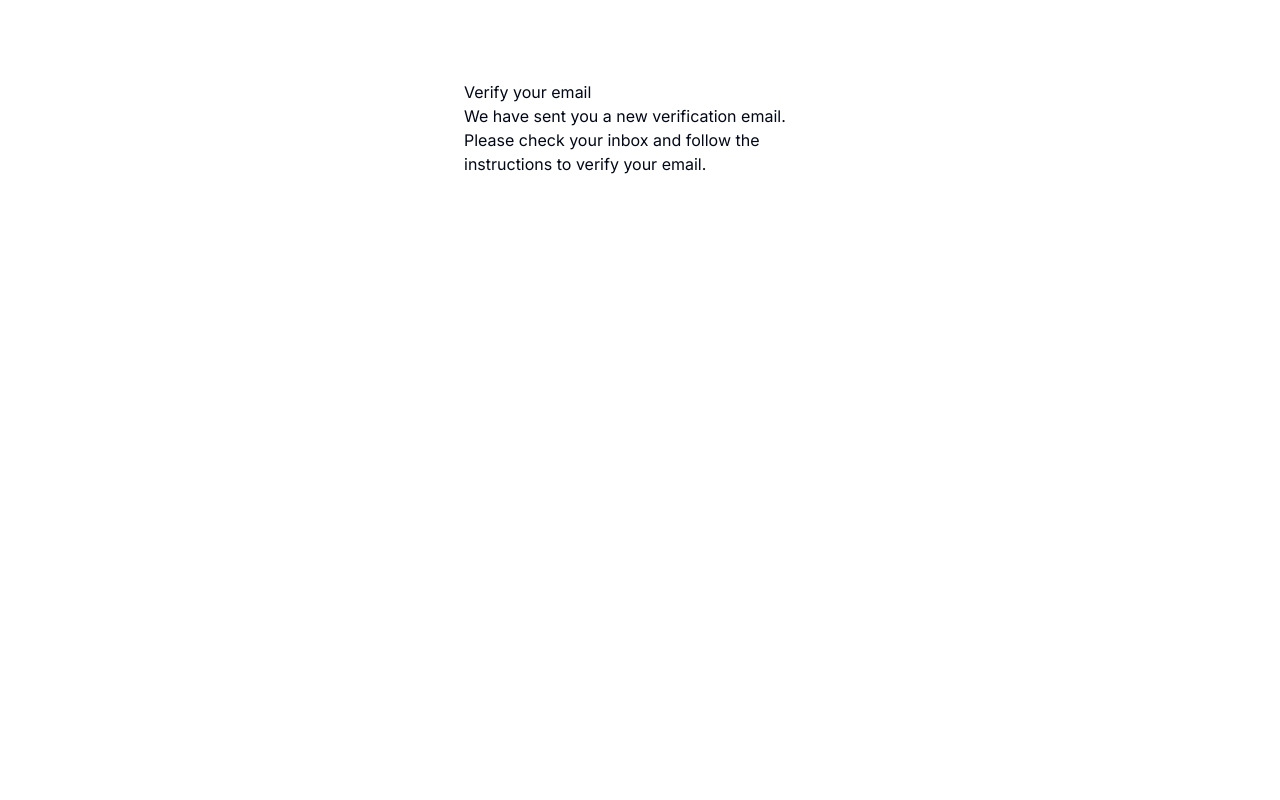
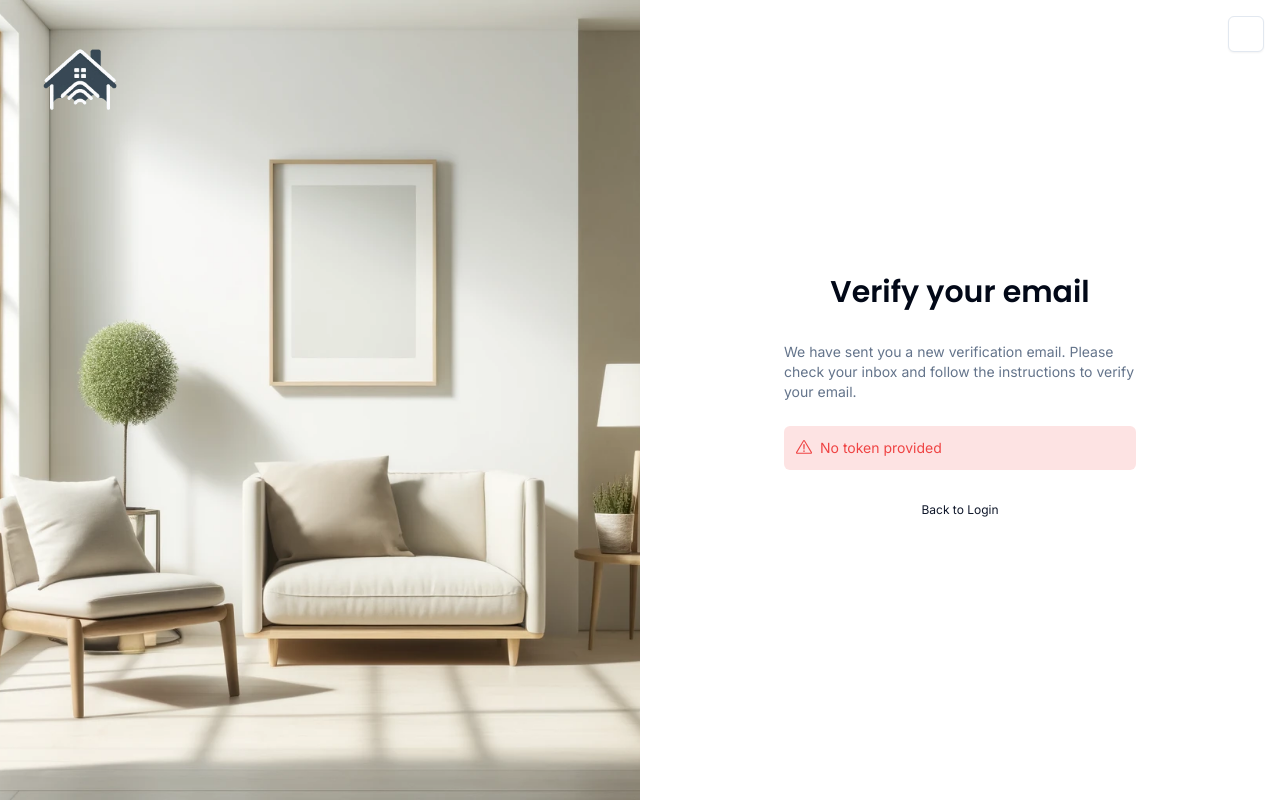
Before and after one commit to Viespa/Auth, a Next.js app: page /auth/verify-email in a window 1280 px wide. Built offline with nearby package versions, Linux system fonts and the light colour scheme.

Commit message:
Email verification

```diff
--- /dev/null
+++ b/actions/new-verification.ts
@@ -0,0 +1,37 @@
+"use server";
+
+import { db } from '@/lib/db';
+import { getUserByEmail } from '@/data/user';
+import { getVerificationTokenByToken } from '@/data/verification-token';
+
+export const verifyEmail = async (token:string) => {
+    const verificationToken = await getVerificationTokenByToken(token);
+
+    if (!verificationToken) {
+        return { error: 'Invalid token' };
+    }
+
+    const hasExpired = new Date(verificationToken.expires) < new Date();
+
+    if (hasExpired) {
+        return { error: 'Token expired' };
+    }
+
+    const existingUser = await getUserByEmail(verificationToken.email);
+
+    if (!existingUser) {
+        return { error: 'Email not found' };
+    }
+
+    await db.user.update({
+        where: { email: verificationToken.email },
+        data: {
+            emailVerified: new Date(),
+            email: verificationToken.email
+        },
+    });
+
+    await db.verificationToken.delete({ where: { id: verificationToken.id } });
+
+    return { success: 'Email verified' };
+}
--- a/app/(protected)/dashboard/page.tsx
+++ b/app/(protected)/dashboard/page.tsx
@@ -11,20 +11,14 @@ const DashboardPage = async () => {
     var name = session?.user.name
     var avatar_url = session?.user.image
     return (
-        <div>
-
-
-        <ResizablePanelGroup direction="horizontal">
-            <ResizablePanel>
-                <div className="flex">
-                    <Sidebar user_name={name}  avatar_url={avatar_url} />
-
-                </div>
-    </ResizablePanel>
-            <ResizableHandle />
-            <ResizablePanel>Two</ResizablePanel>
-        </ResizablePanelGroup>
-
+<div>
+        {JSON.stringify(session)}
+        <form action={async () =>{
+            "use server";
+            await signOut();
+        }}>
+            <button type="submit">Sign out</button>
+        </form>
         </div>
     );
     };
--- a/app/auth/login/page.tsx
+++ b/app/auth/login/page.tsx
@@ -5,7 +5,7 @@ import exp from "constants"
 const LoginPage = () => {
     return (
     <div className="grid grid-cols-1 md:grid-cols-2 min-h-screen">
-      <div className="hidden md:flex flex-col items-center justify-center bg-black text-white">
+      <div className="hidden md:flex flex-col items-center justify-center  text-white">
         <img src="/white-bg.webp" alt="Geometry" className="w-full h-[100vh] object-cover" />
         <div className="absolute top-[0] left-[0]">
           <img src="/logo.png" alt="Company Logo" className="w-[10rem] h-[10rem]" />
--- a/app/auth/register/page.tsx
+++ b/app/auth/register/page.tsx
@@ -1,13 +1,16 @@
 import RegisterForm from "@/components/auth/register-form";
 import exp from "constants"
-
+import { DarkMode } from "@/components/ui/dark-mode";
 const RegiserPage = () => {
     return (
-        <div className="grid grid-cols-1 md:grid-cols-2 min-h-screen">
-      <div className="hidden md:flex flex-col items-center justify-center bg-black text-white">
-        <img src="/geometry.webp" alt="Geometry" className="w-full h-[100vh] object-cover" />
-        <div className="absolute bottom-8 left-8">
-
+      <div className="grid grid-cols-1 md:grid-cols-2 min-h-screen">
+      <div className="hidden md:flex flex-col items-center justify-center  text-white">
+        <img src="/white-bg.webp" alt="Geometry" className="w-full h-[100vh] object-cover" />
+        <div className="absolute top-[0] left-[0]">
+          <img src="/logo.png" alt="Company Logo" className="w-[10rem] h-[10rem]" />
+        </div>
+        <div className="absolute top-[1rem] right-[1rem]">
+          <DarkMode />
         </div>
       </div>
       <RegisterForm />
--- a/app/auth/verify-email/page.tsx
+++ b/app/auth/verify-email/page.tsx
@@ -1,9 +1,21 @@
 
+import { CardWrapper } from '@/components/auth/card-wrapper';
 import { NewVerificationForm } from '@/components/auth/new-verification-form';
-
+import { DarkMode } from "@/components/ui/dark-mode";
 const NewVerificationPage = () => {
   return (
-    <NewVerificationForm/>
+    <div className="grid grid-cols-1 md:grid-cols-2 min-h-screen">
+    <div className="hidden md:flex flex-col items-center justify-center  text-white">
+      <img src="/white-bg.webp" alt="Geometry" className="w-full h-[100vh] object-cover" />
+      <div className="absolute top-[0] left-[0]">
+        <img src="/logo.png" alt="Company Logo" className="w-[10rem] h-[10rem]" />
+      </div>
+      <div className="absolute top-[1rem] right-[1rem]">
+        <DarkMode />
+      </div>
+    </div>
+    <NewVerificationForm />
+  </div>
   );
 }
 
--- a/components/auth/new-verification-form.tsx
+++ b/components/auth/new-verification-form.tsx
@@ -2,11 +2,60 @@
 
 import { CardWrapper } from "@/components/auth/card-wrapper";
 
+import { SyncLoader  } from "react-spinners";
+import { useSearchParams } from "next/navigation";
+import { use, useCallback, useEffect, useState } from "react";
+import { verifyEmail } from "@/actions/new-verification";
+
+import { FormError } from "@/components/form-error";
+import { FormSucces } from "@/components/form-succes";
+
 export const NewVerificationForm = () => {
-    return(
-    <CardWrapper>
-        <h1>Verify your email</h1>
-        <p>We have sent you a new verification email. Please check your inbox and follow the instructions to verify your email.</p>
-    </CardWrapper>
+    const [error, setError] = useState<string | undefined>("");
+    const [succes, setSuccess] = useState<string | undefined>("");
+
+    const searchParams = useSearchParams();
+
+    const token = searchParams.get("token");
+
+    const onSubmit = useCallback(() => {
+        if (!token){
+            setError("No token provided");
+            return;
+        };
+        verifyEmail(token)
+            .then((data) => {
+                setError(data?.error);
+                setSuccess(data?.success);
+            }).catch((error) => {
+                setError("An error occurred");
+            }
+
+        );
+    }, [token]);
+
+    useEffect(() => {
+        onSubmit();
+    }, [onSubmit]);
+
+    return (
+        <CardWrapper
+            headerLabel="We have sent you a new verification email. Please check your inbox and follow the instructions to verify your email."
+            backButtonLabel="Back to Login"
+            backButtonhref="/auth/login"
+            showSocial={false}
+            headerTitle="Verify your email"
+        >
+            <div className="flex flex-col space-y-4">
+                <div>
+                    {!succes && !error && (
+                        <SyncLoader  color="#2563EB" />
+                    )}
+                    <FormError message={error} />
+                    <FormSucces message={succes} />
+                </div>
+
+            </div>
+        </CardWrapper>
     );
 };
--- a/package.json
+++ b/package.json
@@ -32,6 +32,7 @@
     "react-hook-form": "^7.51.4",
     "react-icons": "^5.0.0",
     "react-resizable-panels": "^2.0.19",
+    "react-spinners": "^0.13.8",
     "resend": "^3.2.0",
     "tailwind-merge": "^2.2.0",
     "tailwindcss-animate": "^1.0.7",
```
Also changed, not shown: 1 other file (tests, documents, lock files or other folders).
